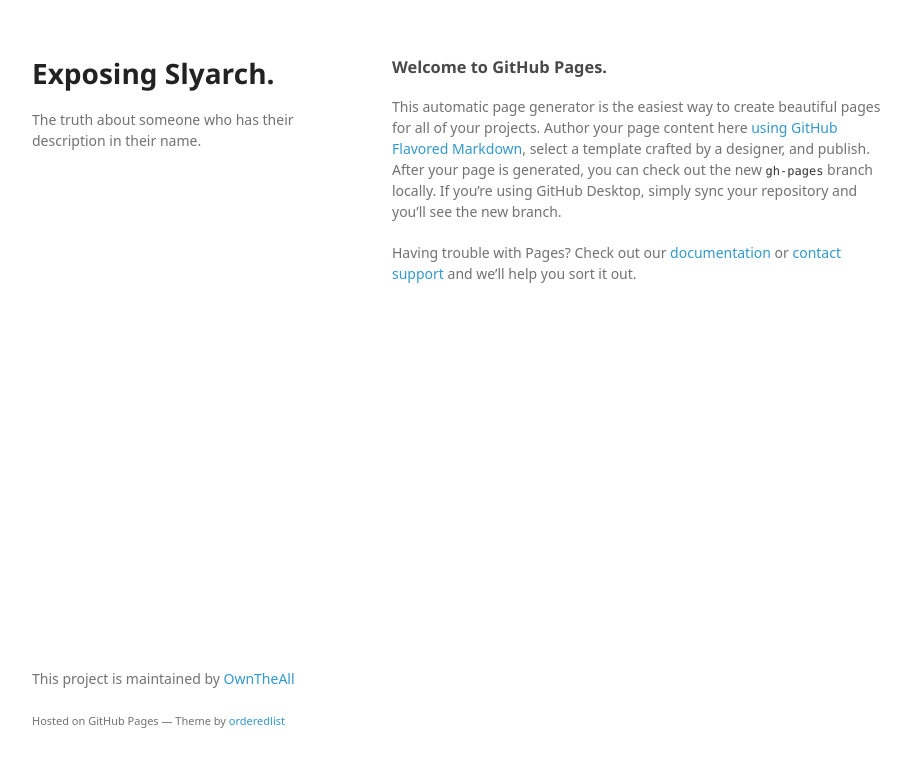
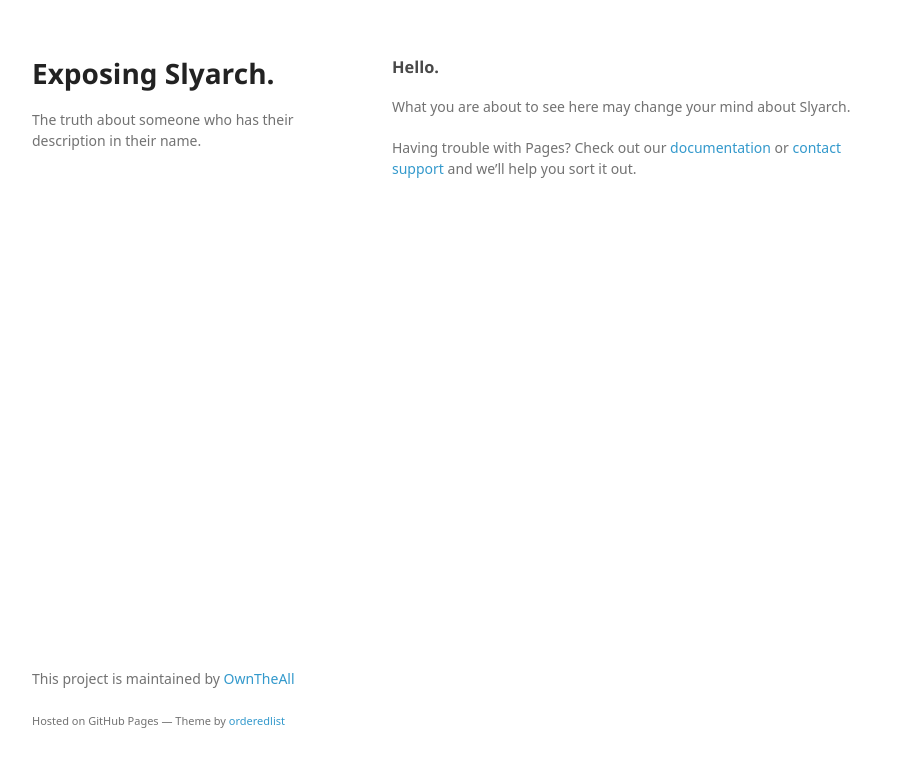
Before and after one commit to OwnTheAll/owntheall.github.io, a plain HTML site: page index.html in a window 1280 px wide. Shown: the whole page, without its empty margins (178-1089 px from the left). Drawn offline with Linux system fonts and the light colour scheme; a web font is replaced by a local one.

Commit message:
Update index.html

```diff
--- a/index.html
+++ b/index.html
@@ -20,9 +20,8 @@
       </header>
       <section>
         <h3>
-<a id="welcome-to-github-pages" class="anchor" href="#welcome-to-github-pages" aria-hidden="true"><span aria-hidden="true" class="octicon octicon-link"></span></a>Welcome to GitHub Pages.</h3>
-
-<p>This automatic page generator is the easiest way to create beautiful pages for all of your projects. Author your page content here <a href="https://guides.github.com/features/mastering-markdown/">using GitHub Flavored Markdown</a>, select a template crafted by a designer, and publish. After your page is generated, you can check out the new <code>gh-pages</code> branch locally. If you’re using GitHub Desktop, simply sync your repository and you’ll see the new branch.</p>
+<a class="anchor" aria-hidden="true"><span aria-hidden="true" class="octicon octicon-link"></span></a>Hello.</h3>
+<p>What you are about to see here may change your mind about Slyarch.</p>
 
 <p>Having trouble with Pages? Check out our <a href="https://help.github.com/pages">documentation</a> or <a href="https://github.com/contact">contact support</a> and we’ll help you sort it out.</p>
       </section>
```
